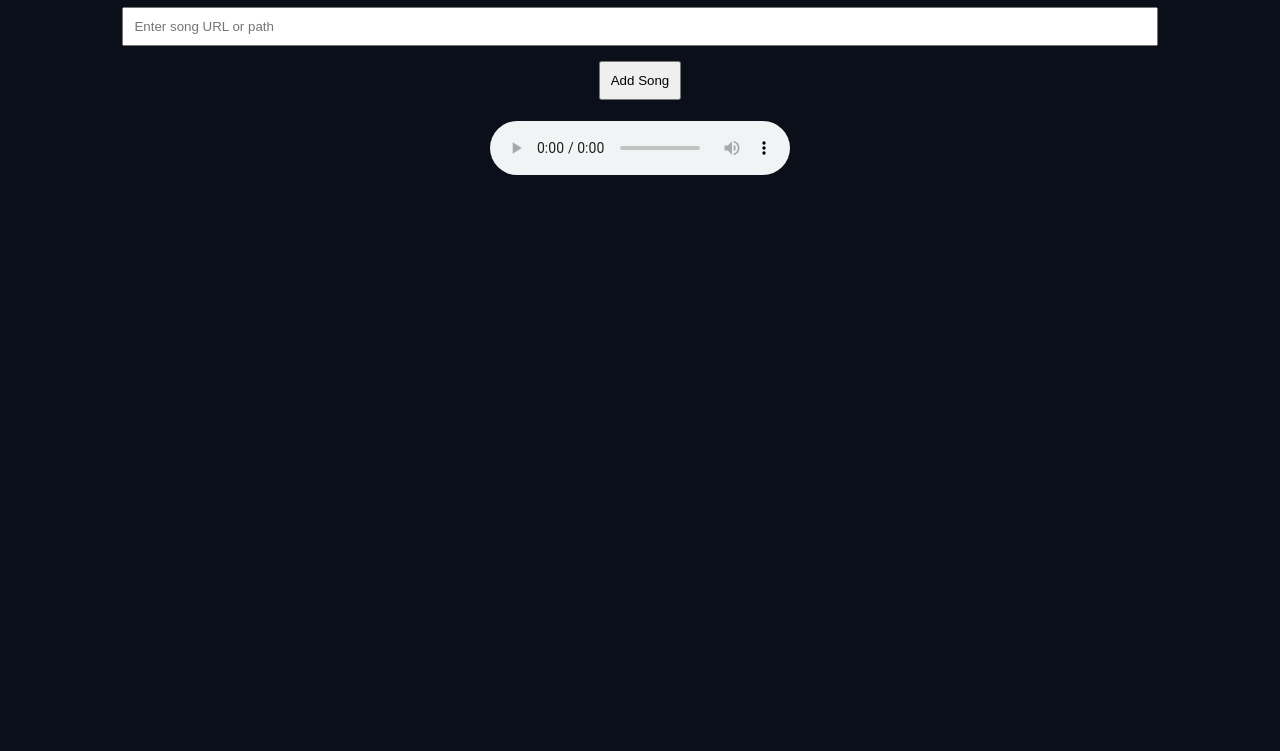
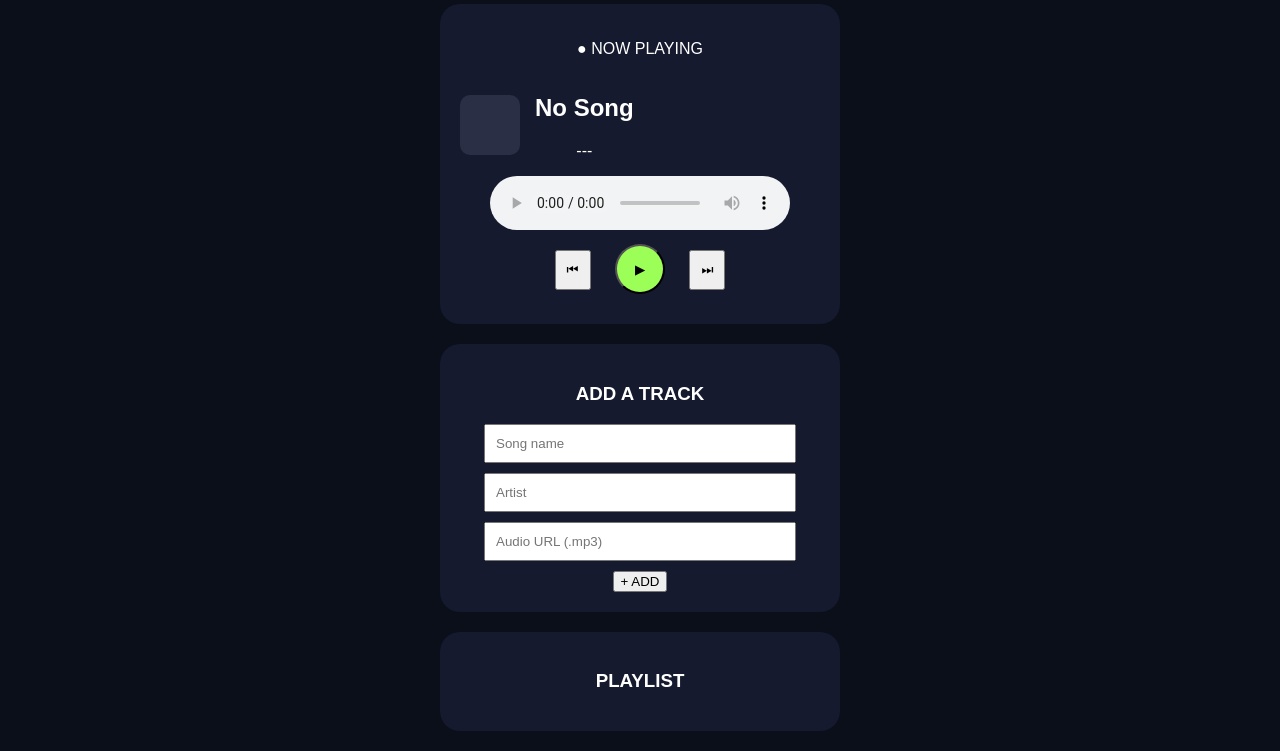
Before and after one commit to vanshsharma0555/Music-Playlist-Management-System, a plain HTML site: page index.html in a window 1280 px wide. Shown: the part 74-825 px from the top of the page. Before the commit the page ends 800 px from the top, so only its background shows below. Drawn offline with Linux system fonts and the light colour scheme.

Commit message:
Update index.html

```diff
--- a/index.html
+++ b/index.html
@@ -1,21 +1,171 @@
 <!DOCTYPE html>
 <html lang="en">
 <head>
-  <meta charset="UTF-8">
-  <title>Audio Playlist</title>
-  <link rel="stylesheet" href="style.css">
+<meta charset="UTF-8">
+<title>Wavelength Player</title>
+
+<style>
+body {
+  margin: 0;
+  font-family: Arial;
+  background: #0b0f1a;
+  color: white;
+  text-align: center;
+}
+
+h1 {
+  color: #9cff57;
+  margin-top: 20px;
+  letter-spacing: 3px;
+}
+
+.card {
+  width: 360px;
+  margin: 20px auto;
+  padding: 20px;
+  border-radius: 20px;
+  background: #151a2e;
+}
+
+.track {
+  display: flex;
+  align-items: center;
+  gap: 15px;
+}
+
+.cover {
+  width: 60px;
+  height: 60px;
+  background: #2a2f45;
+  border-radius: 10px;
+}
+
+.controls button {
+  margin: 10px;
+  padding: 10px;
+  cursor: pointer;
+}
+
+.play {
+  background: #9cff57;
+  border-radius: 50%;
+  width: 50px;
+  height: 50px;
+}
+
+input {
+  display: block;
+  margin: 10px auto;
+  padding: 10px;
+  width: 80%;
+}
+
+li {
+  cursor: pointer;
+  margin: 8px;
+}
+</style>
+
 </head>
 <body>
 
-<h1>🎧 My Playlist</h1>
+<h1>WAVELENGTH</h1>
 
-<input type="text" id="songInput" placeholder="Enter song URL or path">
-<button onclick="addSong()">Add Song</button>
+<div class="card">
+  <p>● NOW PLAYING</p>
 
-<ul id="playlist"></ul>
+  <div class="track">
+    <div class="cover"></div>
+    <div>
+      <h2 id="title">No Song</h2>
+      <p id="artist">---</p>
+    </div>
+  </div>
 
-<audio id="audioPlayer" controls></audio>
+  <audio id="audio" controls></audio>
 
-<script src="script.js"></script>
+  <div class="controls">
+    <button onclick="prev()">⏮</button>
+    <button class="play" onclick="togglePlay()">▶</button>
+    <button onclick="next()">⏭</button>
+  </div>
+</div>
+
+<div class="card">
+  <h3>ADD A TRACK</h3>
+  <input id="name" placeholder="Song name">
+  <input id="artistInput" placeholder="Artist">
+  <input id="url" placeholder="Audio URL (.mp3)">
+  <button onclick="addTrack()">+ ADD</button>
+</div>
+
+<div class="card">
+  <h3>PLAYLIST</h3>
+  <ul id="list"></ul>
+</div>
+
+<script>
+let playlist = [];
+let currentIndex = 0;
+
+const audio = document.getElementById("audio");
+const title = document.getElementById("title");
+const artist = document.getElementById("artist");
+const list = document.getElementById("list");
+
+function addTrack() {
+  const name = document.getElementById("name").value;
+  const artistName = document.getElementById("artistInput").value;
+  const url = document.getElementById("url").value;
+
+  if (!url) {
+    alert("Enter audio URL!");
+    return;
+  }
+
+  const track = { name, artist: artistName, url };
+  playlist.push(track);
+
+  const li = document.createElement("li");
+  li.textContent = name + " - " + artistName;
+
+  li.onclick = () => {
+    currentIndex = playlist.indexOf(track);
+    loadTrack();
+    audio.play();
+  };
+
+  list.appendChild(li);
+}
+
+function loadTrack() {
+  const track = playlist[currentIndex];
+  audio.src = track.url;
+  title.textContent = track.name;
+  artist.textContent = track.artist;
+}
+
+function togglePlay() {
+  if (!audio.src) return;
+
+  if (audio.paused) audio.play();
+  else audio.pause();
+}
+
+function next() {
+  if (!playlist.length) return;
+  currentIndex = (currentIndex + 1) % playlist.length;
+  loadTrack();
+  audio.play();
+}
+
+function prev() {
+  if (!playlist.length) return;
+  currentIndex = (currentIndex - 1 + playlist.length) % playlist.length;
+  loadTrack();
+  audio.play();
+}
+</script>
+
 </body>
 </html>
```
